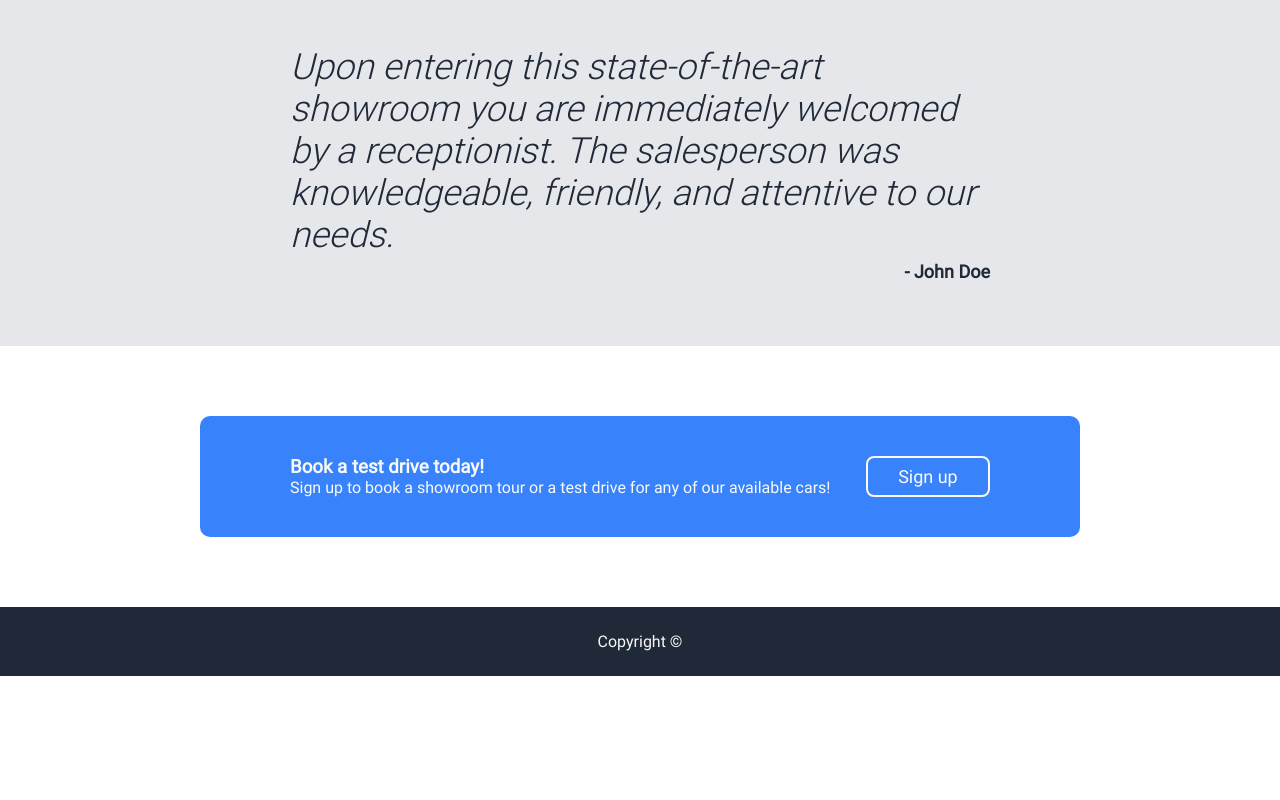
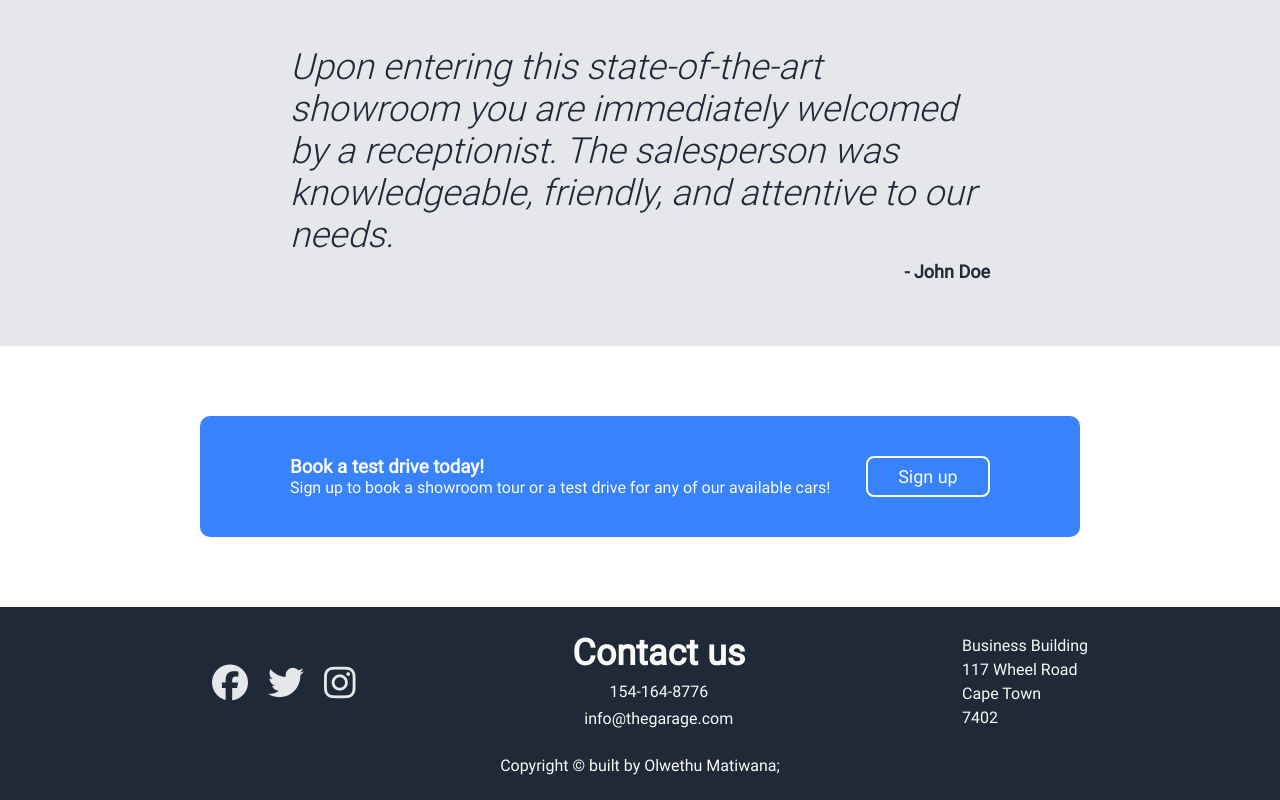
Before and after one commit to Shakadeliks/css-assignment, a plain HTML site: page index.html in a window 1280 px wide. Shown: the part 1077-1877 px from the top of the page. Before the commit the page ends 1753 px from the top, so only its background shows below. Drawn offline with Linux system fonts and the light colour scheme.

Commit message:
homepage complete

```diff
--- a/index.html
+++ b/index.html
@@ -5,6 +5,7 @@
     <meta http-equiv="X-UA-Compatible" content="IE=edge">
     <meta name="viewport" content="width=device-width, initial-scale=1.0">
     <link rel="stylesheet" href="./styles.css">
+    <script src="https://kit.fontawesome.com/1527e48dca.js" crossorigin="anonymous"></script>
     <title>The Garage</title>
 </head>
 <body>
@@ -125,8 +126,39 @@
             </button>
         </article>
     </section>
-    <footer class="dark-bg">
-        <p>Copyright &copy;</p>
+    <footer class="dark-bg" >
+        <section id="contact">
+            <ul>
+                <li>
+                    <a href="">
+                        <i class="fab fa-facebook"></i>
+                    </a>
+                </li>
+                <li>
+                    <a href="">
+                        <i class="fab fa-twitter"></i>
+                    </a>
+                </li>
+                <li>
+                    <a href="">
+                        <i class="fab fa-instagram"></i>
+                    </a>
+
+                </li>
+            </ul>
+            <article class="contact__details">
+                <h3>Contact us</h3>
+                <p>154-164-8776</p>
+                <p>info@thegarage.com</p>
+            </article>
+            <article class="contact__address">
+                <p>Business Building</p>
+                <p>117 Wheel Road</p>
+                <p>Cape Town</p>
+                <p>7402</p>
+            </article>
+        </section>
+        <p>Copyright &copy built by Olwethu Matiwana;</p>
     </footer>
 </body>
 </html>
--- a/styles.css
+++ b/styles.css
@@ -170,3 +170,29 @@ footer > p {
 .signup__btn {
     border: var(--white) 2px solid;
 }
+#contact {
+    display: flex;
+    flex-direction: row;
+    justify-content: space-between;
+    align-items: center;
+    margin-bottom: 20px;
+}
+#contact li {
+    font-size: var(--medium);
+}
+.contact__details {
+    display: flex;
+    flex-direction: column;
+    justify-content: center;
+    align-items: center;
+}
+.contact__details p {
+    margin-bottom: 8px;
+}
+#contact h3 {
+    font-size: var(--medium);
+    margin-bottom: 8px;
+}
+.contact__address p {
+    margin-bottom: 5px;
+}
```
Also changed, not shown: pages/range.html (added).
